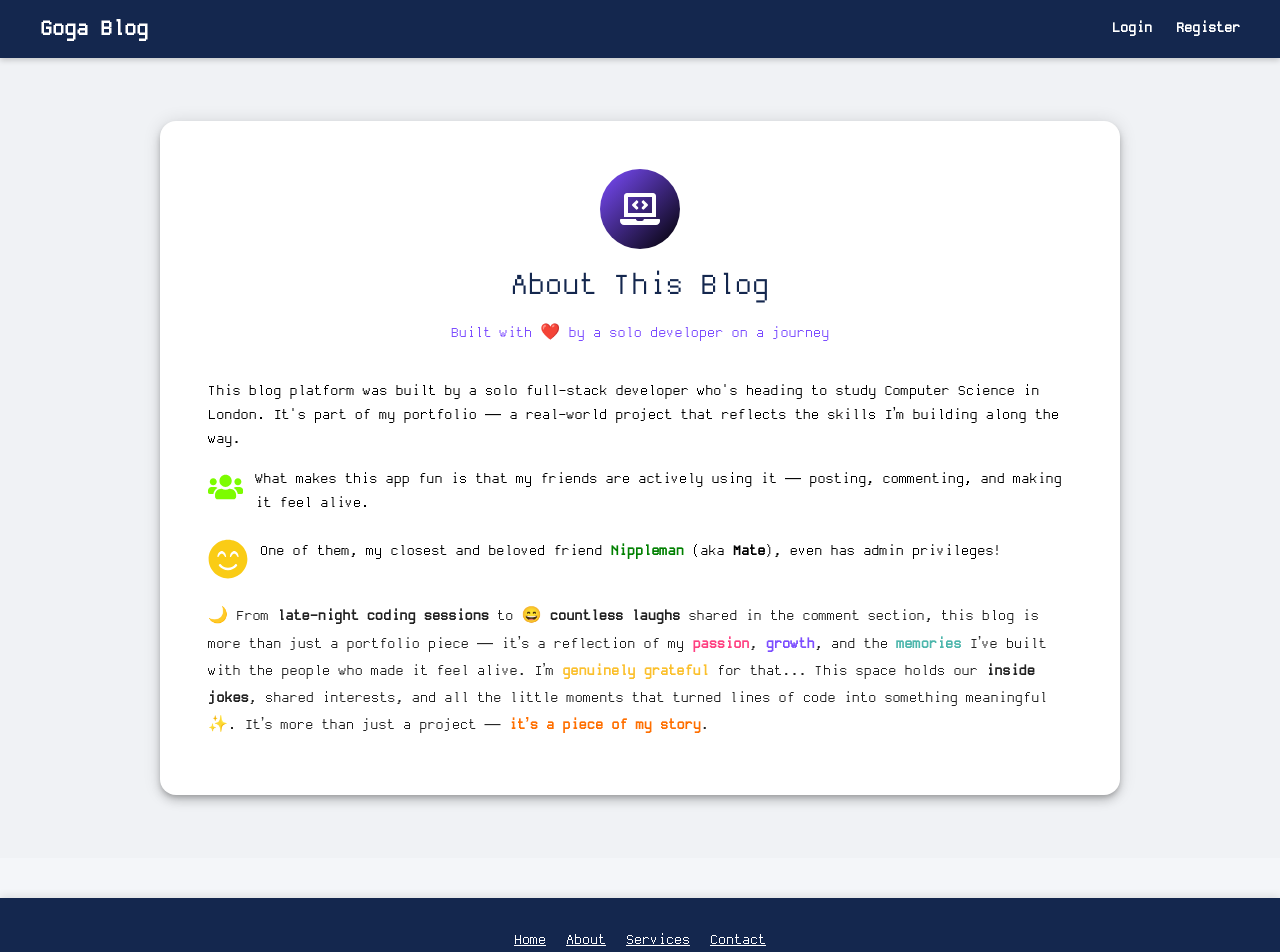
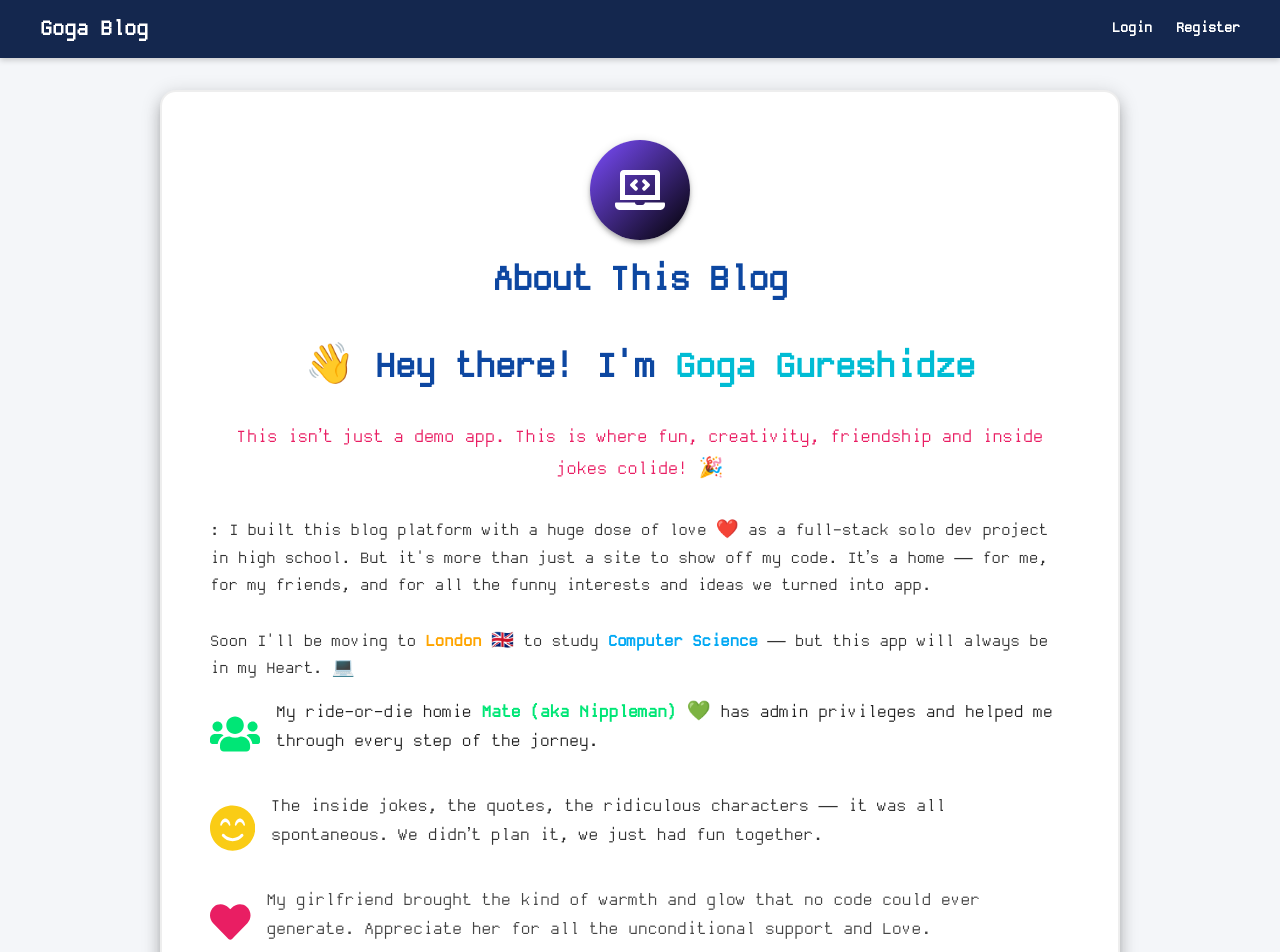
Before and after one commit to gogagureshidze/gogablog-client, a React (Create React App) app: page /#/about in a window 1280 px wide. Shown: the top 952 px of the page. Built offline with nearby package versions, Linux system fonts and the light colour scheme.

Commit message:
updated about page

```diff
--- a/src/App.css
+++ b/src/App.css
@@ -613,7 +613,6 @@ form span.delete {
      text-align: center;
      font-family: monospace;
      box-shadow: 0 -2px 8px rgba(0, 0, 0, 0.1);
-     margin-top: 40px;
 }
 
 .footer-content {
--- a/src/pages/AboutPage.jsx
+++ b/src/pages/AboutPage.jsx
@@ -8,28 +8,35 @@ import {
   useTheme,
   useMediaQuery,
 } from "@mui/material";
-import { FaLaptopCode, FaSmileBeam, FaUsers } from "react-icons/fa";
+import {
+  FaLaptopCode,
+  FaSmileBeam,
+  FaUsers,
+  FaHeart,
+} from "react-icons/fa";
 import Navbar from "../components/Navbar";
 import Footer from "../components/Footer";
-import { DarkModeContext } from "../context/DarkModeContext"; // adjust path if needed
+import { DarkModeContext } from "../context/DarkModeContext";
 
 const AboutPage = () => {
   const theme = useTheme();
   const isSmallScreen = useMediaQuery(theme.breakpoints.down("sm"));
   const { darkMode } = useContext(DarkModeContext);
 
-
   return (
     <>
-      <Navbar></Navbar>
+      <Navbar />
       <Box
         sx={{
           minHeight: "100vh",
-          backgroundColor: darkMode ? "#1c253b" : "#f0f2f5",
+          background: darkMode
+            ? "radial-gradient(circle at bottom, #1c253b, #0e0e0e)"
+            : "#f4f6f9",
           display: "flex",
           justifyContent: "center",
           alignItems: "center",
           p: 4,
+          marginBottom: 0,
         }}
       >
         <Card
@@ -37,51 +44,90 @@ const AboutPage = () => {
             maxWidth: 960,
             width: "100%",
             p: 4,
-            backgroundColor: darkMode ? "#1a1a1a" : "#ffffff",
-            boxShadow: 6,
+            backgroundColor: darkMode ? "#121212" : "#ffffff",
+            boxShadow: 10,
             borderRadius: 4,
+            border: darkMode ? "2px solid #333" : "2px solid #eee",
           }}
         >
           <CardContent>
             <Box sx={{ textAlign: "center", mb: 4 }}>
               <Avatar
                 sx={{
-                  width: 80,
-                  height: 80,
+                  width: 100,
+                  height: 100,
                   mx: "auto",
-                  background: "linear-gradient(135deg, #7c4dff,rgb(0, 0, 0))",
+                  background:
+                    "linear-gradient(135deg, rgb(124, 77, 255),rgb(0, 0, 0))",
                   mb: 2,
+                  boxShadow: 4,
                 }}
               >
-                <FaLaptopCode size={40} color="#ffffff" />
+                <FaLaptopCode size={50} color="#ffffff" />
               </Avatar>
               <Typography
-                variant="h4"
+                variant="h2"
                 gutterBottom
-                sx={{ color: darkMode ? "#facc15 !important" : "#14274E" }}
+                sx={{
+                  color: darkMode ? "red !important" : "#0d47a1",
+                  fontWeight: "bold",
+                  fontSize: "2.5rem",
+                  marginBottom: "40px",
+                }}
               >
                 About This Blog
               </Typography>
               <Typography
-                variant="subtitle1"
-                sx={{ color: "#7c4dff !important" }}
+                variant="h3"
+                gutterBottom
+                sx={{
+                  color: darkMode ? "#ffeb3b" : "#0d47a1",
+                  fontWeight: "bold",
+                  fontSize: "2.5rem",
+                  marginBottom: "30px",
+                }}
               >
-                Built with ❤️ by a solo developer on a journey
+                👋 Hey there! I'm{" "}
+                <span style={{ color: "#00bcd4" }}>Goga Gureshidze</span>
+              </Typography>
+              <Typography
+                variant="h6"
+                sx={{
+                  color: "#e91e63 !important",
+                  fontWeight: 500,
+                }}
+              >
+                This isn’t just a demo app. This is where fun, creativity,
+                friendship and inside jokes colide! 🎉
               </Typography>
             </Box>
 
             <Typography
               variant="body1"
               paragraph
-              sx={{ color: darkMode ? "white" : "black" }}
+              sx={{
+                color: darkMode ? "white" : "#333",
+                fontSize: "1.15rem",
+              }}
             >
-              This blog platform was built by a solo full-stack developer who's
-              heading to study Computer Science in London. It's part of my
-              portfolio — a real-world project that reflects the skills I’m
-              building along the way.
+              : I built this blog platform with a huge dose of love ❤️ as a
+              full-stack solo dev project in high school. But it's more than
+              just a site to show off my code. It’s a home — for me, for my
+              friends, and for all the funny interests and ideas we turned into
+              app.
+              <br />
+              <br />
+              Soon I'll be moving to{" "}
+              <span style={{ color: "orange", fontWeight: "bold" }}>
+                London
+              </span>{" "}
+              🇬🇧 to study{" "}
+              <span style={{ color: "#03a9f4", fontWeight: "bold" }}>
+                Computer Science
+              </span>{" "}
+              — but this app will always be in my Heart. 💻
             </Typography>
 
-            {/* Info Block 1 */}
             <Box
               sx={{
                 display: "flex",
@@ -92,23 +138,26 @@ const AboutPage = () => {
               }}
             >
               <FaUsers
-                size={40}
-                color="#7CFC00"
+                size={70}
+                color="#00e676"
                 style={{
                   marginBottom: isSmallScreen ? 8 : 0,
-                  marginRight: isSmallScreen ? 0 : 12,
+                  marginRight: isSmallScreen ? 0 : 16,
                 }}
               />
               <Typography
                 variant="body1"
-                sx={{ color: darkMode ? "white" : "black" }}
+                sx={{ color: darkMode ? "white" : "#222", fontSize: "1.2rem" }}
               >
-                What makes this app fun is that my friends are actively using it
-                — posting, commenting, and making it feel alive.
+                My ride-or-die homie{" "}
+                <strong style={{ color: "#00e676" }}>
+                  Mate (aka Nippleman) 💚
+                </strong>{" "}
+                has admin privileges and helped me through every step of the
+                jorney.
               </Typography>
             </Box>
 
-            {/* Info Block 2 */}
             <Box
               sx={{
                 display: "flex",
@@ -116,64 +165,98 @@ const AboutPage = () => {
                 alignItems: isSmallScreen ? "center" : "flex-start",
                 textAlign: isSmallScreen ? "center" : "left",
                 mb: 3,
-                color: darkMode ? "white" : "black",
               }}
             >
               <FaSmileBeam
-                size={40}
+                size={70}
                 color="#facc15"
                 style={{
                   marginBottom: isSmallScreen ? 8 : 0,
-                  marginRight: isSmallScreen ? 0 : 12,
+                  marginRight: isSmallScreen ? 0 : 16,
                 }}
               />
-              <Typography variant="body1">
-                One of them, my closest and beloved friend{" "}
-                <strong style={{ color: "green" }}>Nippleman</strong> (aka
-                <strong> Mate</strong>), even has admin privileges!
+              <Typography
+                variant="body1"
+                sx={{
+                  fontSize: "1.2rem",
+                  color: darkMode ? "#e0e0e0" : "#333",
+                }}
+              >
+                The inside jokes, the quotes, the ridiculous characters — it was
+                all spontaneous. We didn’t plan it, we just had fun together.
+              </Typography>
+            </Box>
+
+            <Box
+              sx={{
+                display: "flex",
+                flexDirection: isSmallScreen ? "column" : "row",
+                alignItems: isSmallScreen ? "center" : "flex-start",
+                textAlign: isSmallScreen ? "center" : "left",
+                mb: 3,
+              }}
+            >
+              <FaHeart
+                size={70}
+                color="#e91e63"
+                style={{
+                  marginBottom: isSmallScreen ? 8 : 0,
+                  marginRight: isSmallScreen ? 0 : 16,
+                }}
+              />
+              <Typography
+                variant="body1"
+                sx={{
+                  fontSize: "1.2rem",
+                  color: darkMode ? "#f5f5f5" : "#444",
+                }}
+              >
+                My girlfriend brought the kind of warmth and glow that no code
+                could ever generate. Appreciate her for all the unconditional
+                support and Love.
               </Typography>
             </Box>
 
             <Typography
               variant="body1"
-              mt={3}
+              mt={4}
               sx={{
                 color: darkMode ? "#f5f5f5" : "#222",
                 fontWeight: 500,
-                lineHeight: 1.7,
+                fontSize: "1.25rem",
+                lineHeight: 1.8,
+                textAlign: "center",
               }}
             >
-              🌙 From <strong>late-night coding sessions</strong> to 😄{" "}
-              <strong>countless laughs</strong> shared in the comment section,
-              this blog is more than just a portfolio piece — it’s a reflection
-              of my{" "}
-              <span style={{ color: "#ff4081", fontWeight: "bold" }}>
-                passion
-              </span>
-              ,{" "}
-              <span style={{ color: "#7c4dff", fontWeight: "bold" }}>
-                growth
-              </span>
-              , and the{" "}
-              <span style={{ color: "#4db6ac", fontWeight: "bold" }}>
-                memories
-              </span>{" "}
-              I’ve built with the people who made it feel alive. I’m{" "}
-              <span style={{ color: "#fbc02d", fontWeight: "bold" }}>
-                genuinely grateful
-              </span>{" "}
-              for that... This space holds our <strong>inside jokes</strong>,
-              shared interests, and all the little moments that turned lines of
-              code into something meaningful ✨. It’s more than just a project —{" "}
-              <strong style={{ color: "#ff6f00" }}>
-                it’s a piece of my story
-              </strong>
-              .
+              ✨ This wasn’t just an app. This was real. And if you were part of
+              it — even for a second — you’re part of it forever.
+              <br />
+              We weren’t just users. We were friends, jokers, dreamers, and
+              creators.
+              <br />
+              We made something a little bit silly and a Cozy.
+              <br />
+              <br />
+              When the comments go quiet and the updates stop — remember, we
+              were here. We lived it.
+            </Typography>
+
+            <Typography
+              mt={5}
+              sx={{
+                textAlign: "center",
+                color: "#f06292",
+                fontSize: "1.35rem",
+                fontWeight: "bold",
+              }}
+            >
+              This app holds more than features — it holds moments, memories,
+              and friendship. 🛸
             </Typography>
           </CardContent>
         </Card>
       </Box>
-      <Footer></Footer>
+      <Footer />
     </>
   );
 };
```
